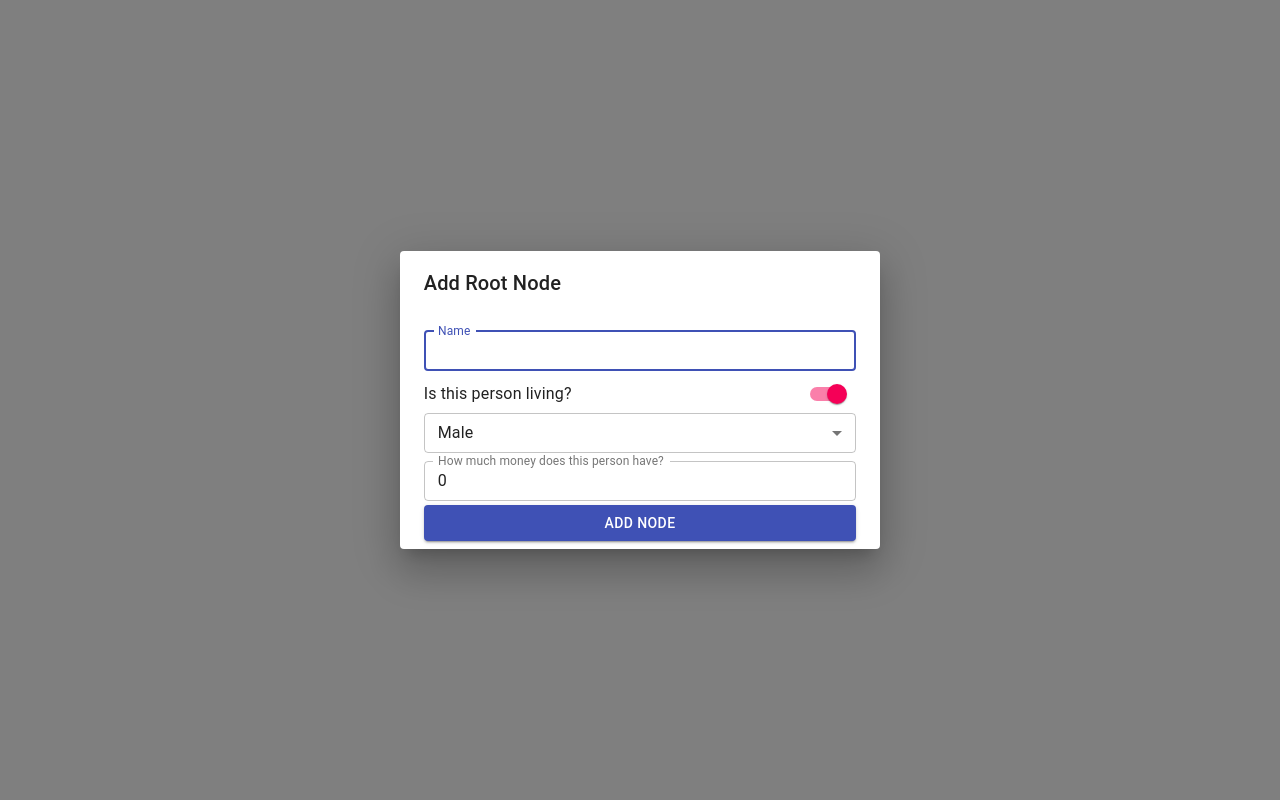
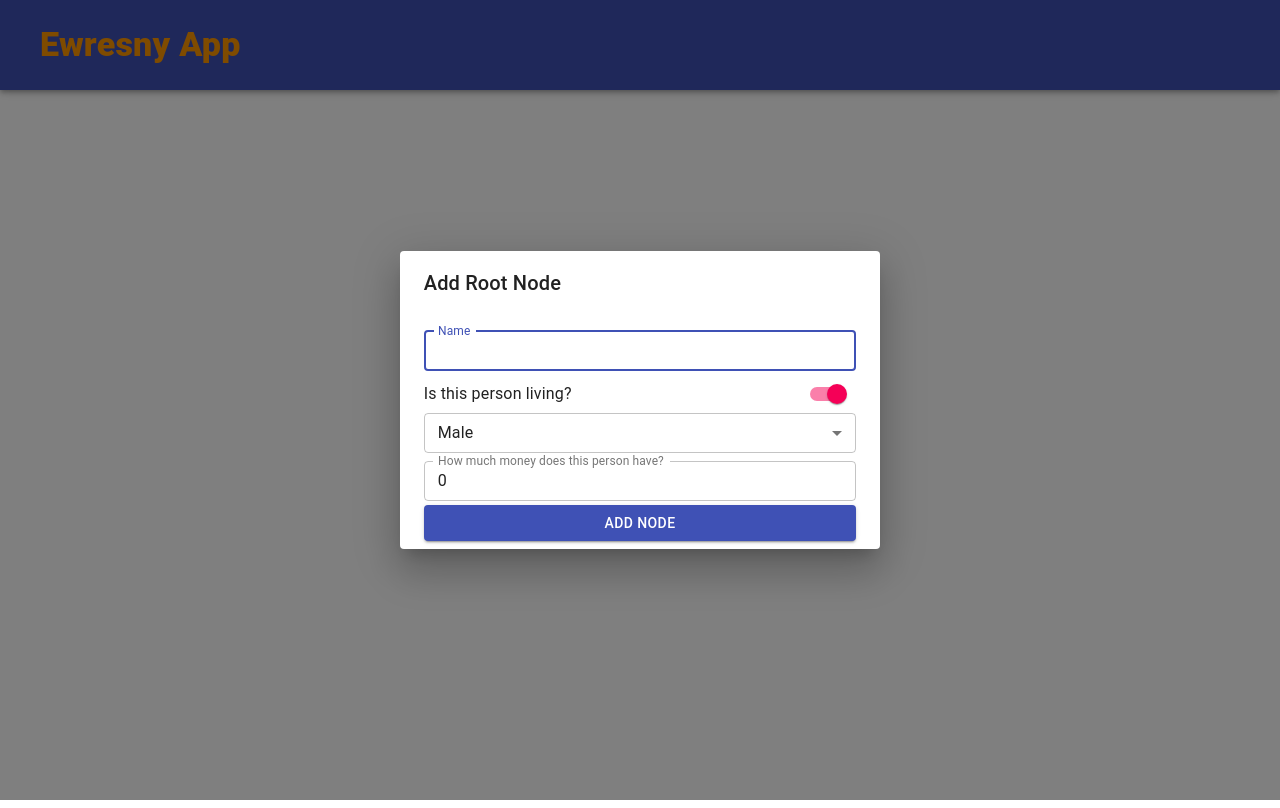
Before and after one commit to sm3rta/FamilyTreeInheritanceCalculator, a React (Create React App) app: page / in a window 1280 px wide. Built offline with nearby package versions, Linux system fonts and the light colour scheme.

Commit message:
some customizations

```diff
--- a/src/App.tsx
+++ b/src/App.tsx
@@ -1,11 +1,19 @@
 import "./App.css";
-import { useState } from "react";
+import React, { useState } from "react";
 import Tree from "react-d3-tree";
 import grandparent from "./mockData";
 import { Node } from "./types";
 import AddDeleteNodeDialog from "./AddDeleteNodeDialog";
 import CustomNodeElement from "./CustomNodeElement";
+import { makeStyles } from "@material-ui/core";
+import Header from "./Header";
 import { inheritanceCalculation } from "./inhertitance-calculations";
+
+const useStyles = makeStyles({
+	n: {
+		fill: "red",
+	},
+});
 
 function App() {
 	const [selectedNode, setSelectedNode] = useState<Node | null>(null);
@@ -14,8 +22,11 @@ function App() {
 	const hideDialog = () => setIsDialogOpen(false);
 	console.log(inheritanceCalculation(grandparent));
 	const [root, setRoot] = useState<Node | null>(null);
+	const classes = useStyles();
+
 	return (
 		<>
+			<Header />
 			<AddDeleteNodeDialog
 				isDialogOpen={isDialogOpen || !root}
 				hideDialog={hideDialog}
@@ -26,6 +37,7 @@ function App() {
 			{root && (
 				<Tree
 					// data={root}
+					rootNodeClassName={classes.n}
 					data={grandparent}
 					orientation="vertical"
 					translate={{
@@ -35,7 +47,7 @@ function App() {
 					renderCustomNodeElement={(props) => (
 						<CustomNodeElement {...props} setSelectedNode={setSelectedNode} showDialog={showDialog} />
 					)}
-					pathFunc="step"
+					pathFunc="diagonal"
 					collapsible={false}
 					depthFactor={250}
 				/>
--- a/src/CustomNodeElement.tsx
+++ b/src/CustomNodeElement.tsx
@@ -22,7 +22,7 @@ const CustomNodeElement = (
 				showDialog();
 			}}
 		>
-			<circle r="16" className={living ? classes.livingNode : classes.deadNode}></circle>
+			<circle r="20" className={living ? classes.livingNode : classes.deadNode}></circle>
 			<g>
 				<text className={classes.text} textAnchor="start" x="30">
 					{name}
--- /dev/null
+++ b/src/Header.tsx
@@ -0,0 +1,37 @@
+import React, { useState } from "react";
+import { AppBar, Toolbar, useScrollTrigger, Typography, Box } from "@material-ui/core";
+import { makeStyles } from "@material-ui/core/styles";
+interface Props {
+	children: React.ReactElement;
+}
+
+const useStyles = makeStyles((theme) => ({
+	toolbarMargin: {
+		...theme.mixins.toolbar,
+		marginBottom: "3em",
+	},
+
+	typo: {
+		color: theme.palette.warning.main,
+		fontWeight: "bolder",
+	},
+}));
+
+export default function Header() {
+	const classes = useStyles();
+
+	return (
+		<React.Fragment>
+			<AppBar position="fixed">
+				<Toolbar disableGutters>
+					<Box pl={5} display="flex" p={3} fontWeight="bold">
+						<Typography variant="h4" className={classes.typo}>
+							Ewresny App
+						</Typography>
+					</Box>
+				</Toolbar>
+			</AppBar>
+			<div className={classes.toolbarMargin} />
+		</React.Fragment>
+	);
+}
--- a/src/useStyles.ts
+++ b/src/useStyles.ts
@@ -2,7 +2,7 @@ import { makeStyles } from "@material-ui/core";
 
 const useStyles = makeStyles((theme) => ({
 	livingNode: {
-		fill: "lavender",
+		fill: "cyan",
 	},
 	deadNode: {
 		fill: "black",
@@ -26,7 +26,8 @@ const useStyles = makeStyles((theme) => ({
 	text: {
 		strokeWidth: 0,
 		fill: "black",
-		fontFamily: "monospace",
+		fontFamily:
+			"-apple-system, BlinkMacSystemFont, 'Segoe UI', Roboto, Oxygen, Ubuntu, Cantarell, 'Open Sans', 'Helvetica Neue', sans-serif",
 	},
 }));
 
```
